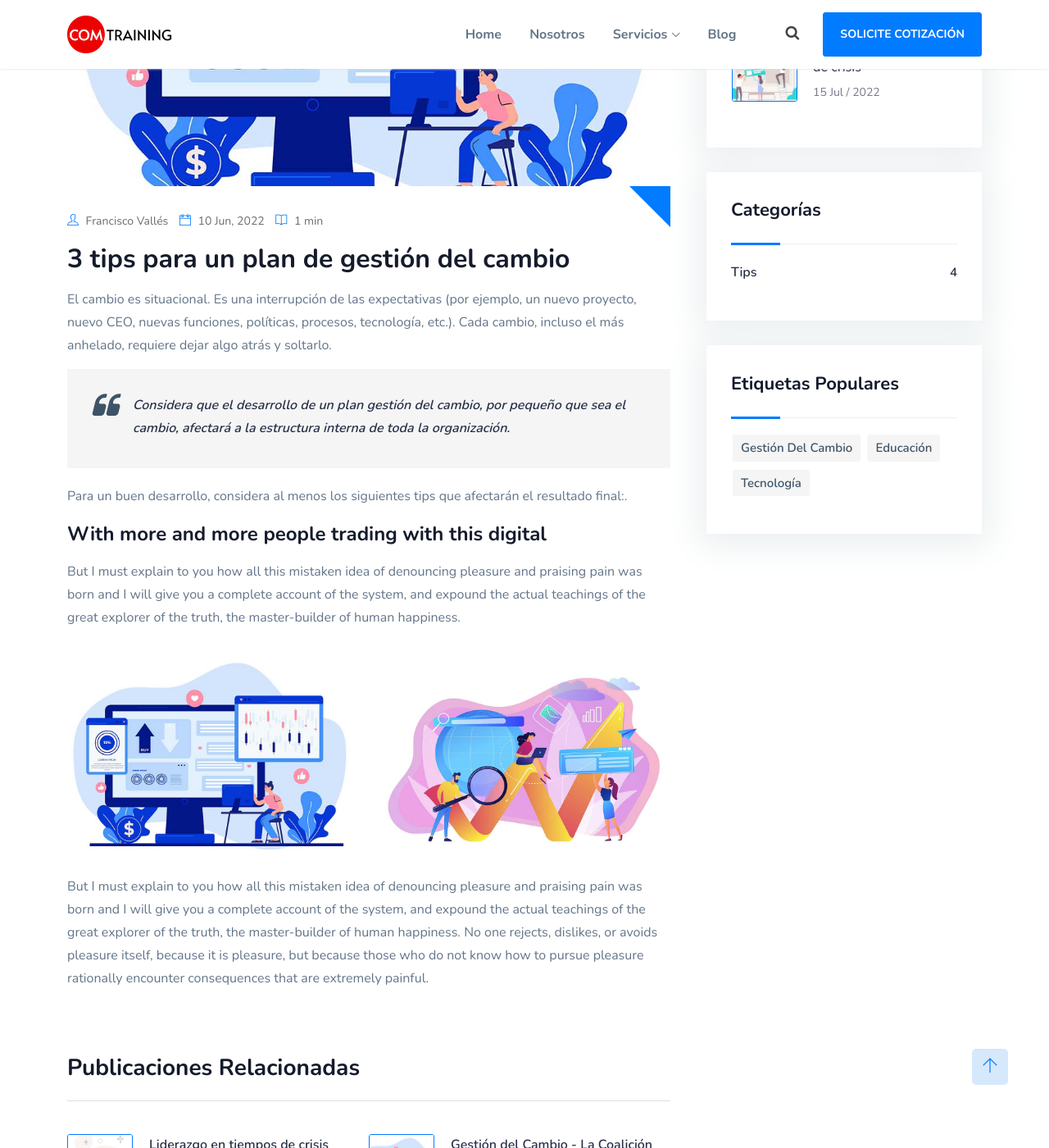
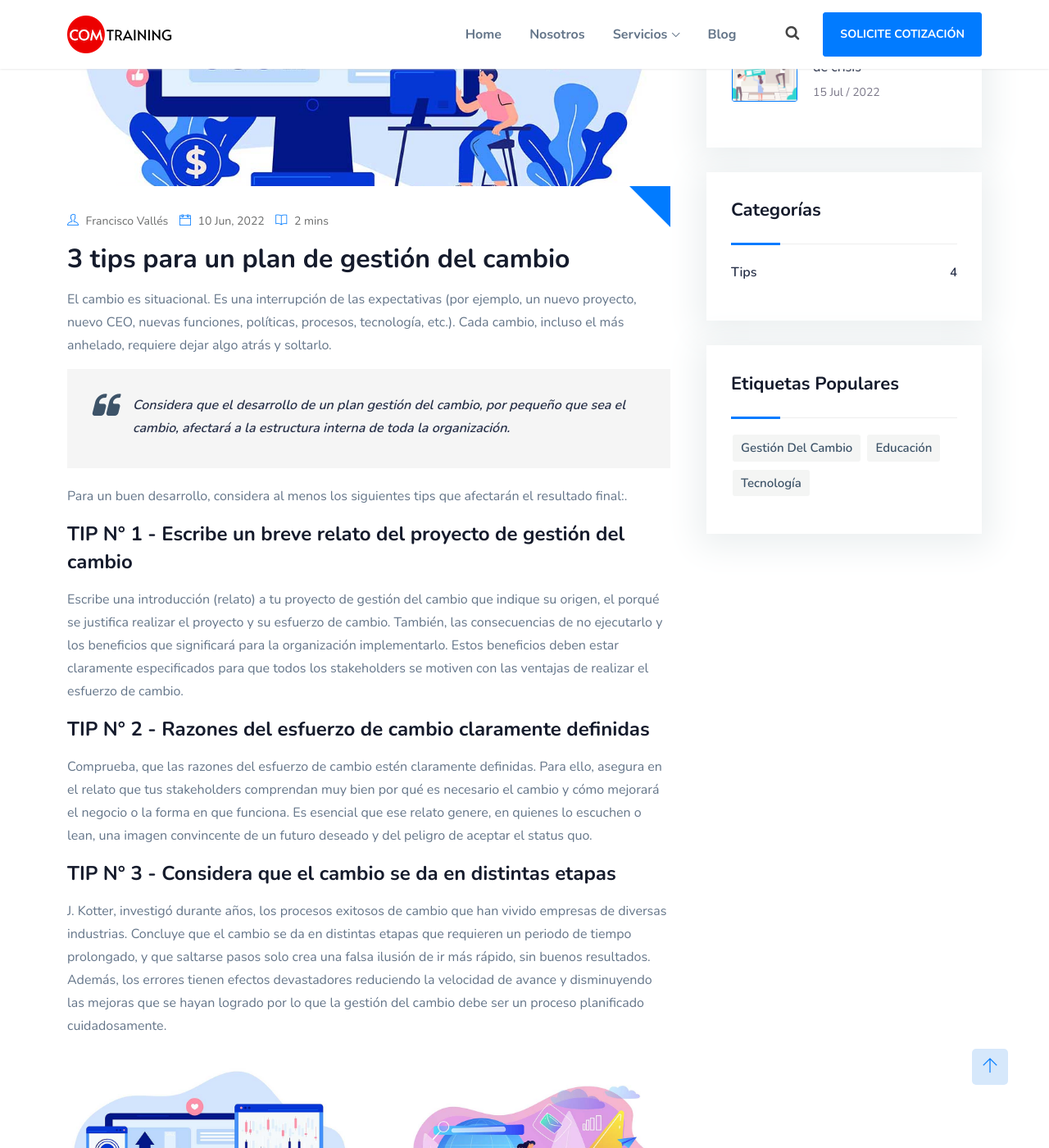
Before and after one commit to fjvalles/comtraining-landing, a Jekyll site: the page built from _posts/2022-06-10-4-tips-para-un-plan-de-gestión-del-cambio.md, in a window 1280 px wide and 1400 px high, scrolled down 711 px. Shown: the whole window at 82% size. Built offline with Jekyll 4.4.1, drawn with Linux system fonts in a browser that asks for light colours; a script that is not in the unit is left out; comment, search, counter and statistics services are not loaded.

Commit message:
Update Blog “2022-06-10-4-tips-para-un-plan-de-gestión-del-cambio”

```diff
--- a/_posts/2022-06-10-4-tips-para-un-plan-de-gestión-del-cambio.md
+++ b/_posts/2022-06-10-4-tips-para-un-plan-de-gestión-del-cambio.md
@@ -17,8 +17,14 @@ categories:
       <p>Considera que el desarrollo de un plan gestión del cambio, por pequeño que sea el cambio, afectará a la estructura interna de toda la organización.</p>
   </blockquote>
   <p> Para un buen desarrollo, considera al menos los siguientes tips que afectarán el resultado final:.</p>
-  <h4>With more and more people trading with this digital </h4>
-  <p>But I must explain to you how all this mistaken idea of denouncing pleasure and praising pain was born and I will give you a complete account of the system, and expound the actual teachings of the great explorer of the truth, the master-builder of human happiness.</p>
+  <h4>TIP N° 1 -  Escribe un breve relato del proyecto de gestión del cambio</h4>
+  <p>Escribe una introducción (relato) a tu proyecto de gestión del cambio que indique su origen, el porqué se justifica realizar el proyecto y su esfuerzo de cambio. También, las consecuencias de no ejecutarlo y los beneficios que significará para la organización implementarlo. Estos beneficios deben estar claramente especificados para que todos los stakeholders se motiven con las ventajas de realizar el esfuerzo de cambio.</p>
+
+<h4>TIP N° 2 -  Razones del esfuerzo de cambio claramente definidas</h4>
+  <p>Comprueba, que las razones del esfuerzo de cambio estén claramente definidas. Para ello, asegura en el relato que tus stakeholders comprendan muy bien por qué es necesario el cambio y cómo mejorará el negocio o la forma en que funciona. Es esencial que ese relato genere, en quienes lo escuchen o lean, una imagen convincente de un futuro deseado y del peligro de aceptar el status quo.</p>
+
+<h4>TIP N° 3 - Considera que el cambio se da en distintas etapas</h4>
+  <p>J. Kotter, investigó durante años, los procesos exitosos de cambio que han vivido empresas de diversas industrias. Concluye que el cambio se da en distintas etapas que requieren un periodo de tiempo prolongado, y que saltarse pasos solo crea una falsa ilusión de ir más rápido, sin buenos resultados. Además, los errores tienen efectos devastadores reduciendo la velocidad de avance y disminuyendo las mejoras que se hayan logrado por lo que la gestión del cambio debe ser un proceso planificado cuidadosamente.</p>
   <div class="img-blog left-blog-img">
       <img src="{{'/assets/img/blog/b3.jpg' | relative_url }}" alt="">
   </div>
```
